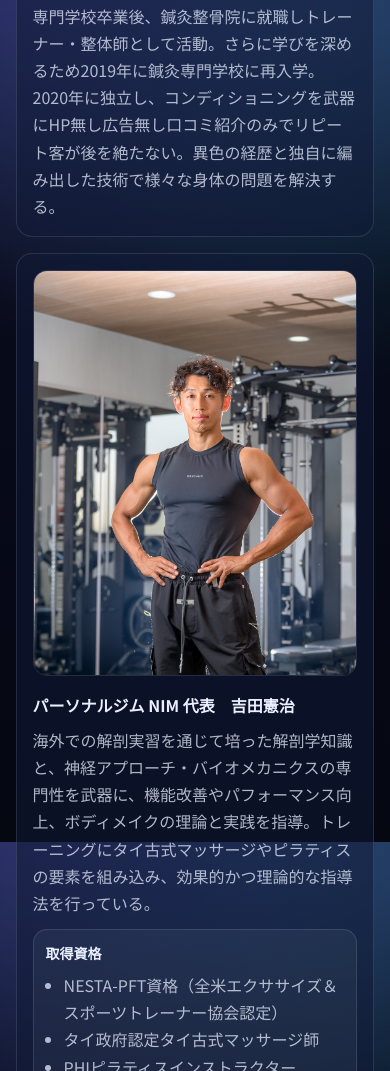
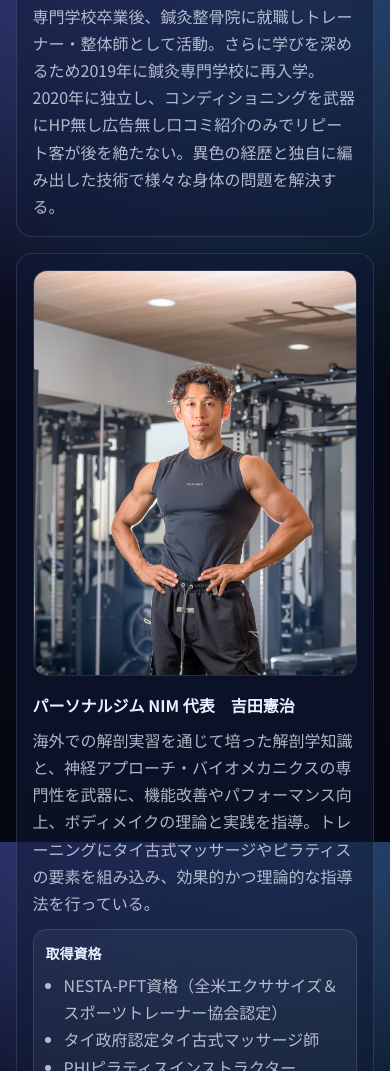
Before and after one commit to noriatsu3377-hue/contore.lp, a plain HTML site: page index.html in a window 390 px wide. Shown: the part 3378-4449 px from the top of the page. Drawn offline with Linux system fonts and the light colour scheme.

Commit message:
Adjust mobile crop for second instructor image

```diff
--- a/styles.css
+++ b/styles.css
@@ -290,6 +290,7 @@ a{color:inherit}
   .schedule-item{grid-column: span 6}
   .instructor{grid-template-columns: 1fr;}
   .instructor-media img{aspect-ratio: 4/5; object-position: 50% 20%}
+  .instructor-grid .instructor:nth-child(2) .instructor-media img{object-position: 50% 10%}
   .two-col{grid-template-columns: 1fr}
   .price-grid{grid-template-columns: 1fr}
 }
```
